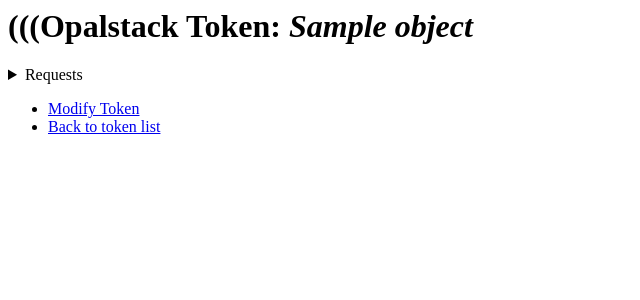
After one commit to andywar65/django-opalstack, a Django app: template src/django_opalstack/templates/django_opalstack/htmx/token_detail_old.html in a window 1280 px wide. The commit adds this page. Shown: the top 300 px of the page, without its empty margins (0-640 px from the left). Run offline with Django 5.2, Linux system fonts and the light colour scheme; the template is opened without the code that fills it: most values are stand-ins (such as "Sample title", 1, 10 or a date in 2020); parts of the project's set-up code (start-up, migrations or seed data) failed here and were passed over.

Commit message:
web servers in token detail view

```diff
--- /dev/null
+++ b/src/django_opalstack/templates/django_opalstack/htmx/token_detail_old.html
@@ -0,0 +1,61 @@
+{% load i18n %}
+
+<h1>{% trans "(((Opalstack Token" %}: <i>{{ object.name }}</i></h1>
+<details>
+  <summary>{% trans "Requests" %}</summary>
+  <ul hx-indicator="#indicator">
+    <li>
+      <a href="#"
+         hx-get="{% url 'django_opalstack:server_list' pk=object.id %}"
+         hx-target="#opal-inner">
+        {% trans "Web server list" %}
+      </a>
+    </li>
+    <li>
+      <a href="#"
+         hx-get="{% url 'django_opalstack:user_list' pk=object.id %}"
+         hx-target="#opal-inner">
+        {% trans "Os Users list" %}
+      </a>
+    </li>
+    <li>
+      <a href="#"
+         hx-get="{% url 'django_opalstack:app_list' pk=object.id %}"
+         hx-target="#opal-inner">
+        {% trans "Application list" %}
+      </a>
+    </li>
+    <li>
+      <a href="#"
+         hx-get="{% url 'django_opalstack:domain_list' pk=object.id %}"
+         hx-target="#opal-inner">
+        {% trans "Domain list" %}
+      </a>
+    </li>
+    <li>
+      <a href="#"
+         hx-get="{% url 'django_opalstack:site_list' pk=object.id %}"
+         hx-target="#opal-inner">
+        {% trans "Site list" %}
+      </a>
+    </li>
+  </ul>
+  <p id="indicator" class="htmx-indicator" style="color: red">{% trans "Loading..." %}</p>
+</details>
+<ul>
+  <li>
+    <a href="/admin/django_opalstack/token/{{ object.id }}/change/">
+      {% trans "Modify Token" %}
+    </a>
+  </li>
+  <li>
+    <a href="#"
+       hx-get="{% url 'django_opalstack:token_list' %}"
+       hx-target="#opal-content"
+       hx-push-url="true">
+      {% trans "Back to token list" %}
+    </a>
+  </li>
+</ul>
+<div id="opal-inner">
+</div>
--- a/src/django_opalstack/views.py
+++ b/src/django_opalstack/views.py
@@ -34,6 +34,12 @@ class TokenDetailView(LoginRequiredMixin, DetailView):
         if obj.user != self.request.user:
             raise PermissionDenied
         return obj
+
+    def get_context_data(self, **kwargs):
+        context = super().get_context_data(**kwargs)
+        opalapi = opalstack.Api(token=self.object.key)
+        context["web_servers"] = opalapi.servers.list_all()["web_servers"]
+        return context
 
     def get_template_names(self):
         if "Hx-Request" in self.request.headers:
```
Also changed, not shown: src/django_opalstack/templates/django_opalstack/htmx/token_detail.html (+0 -41 lines).
